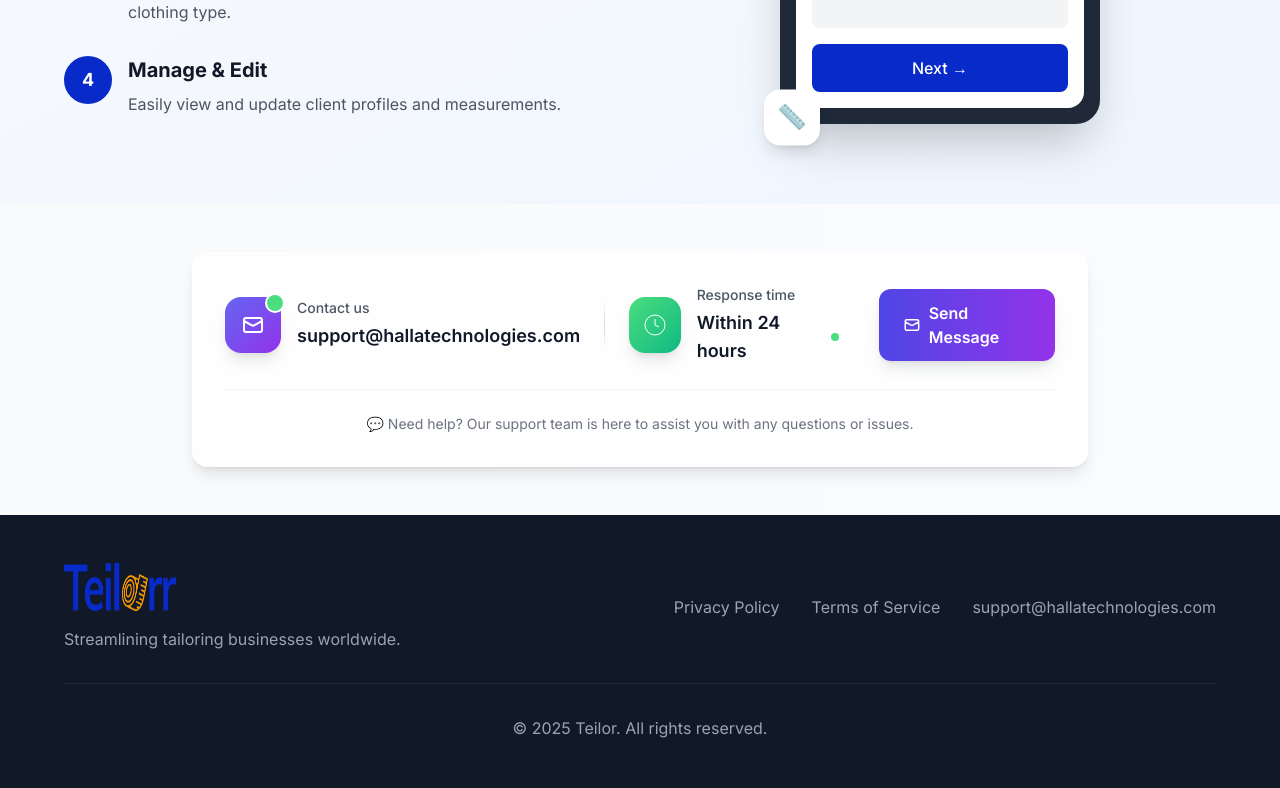
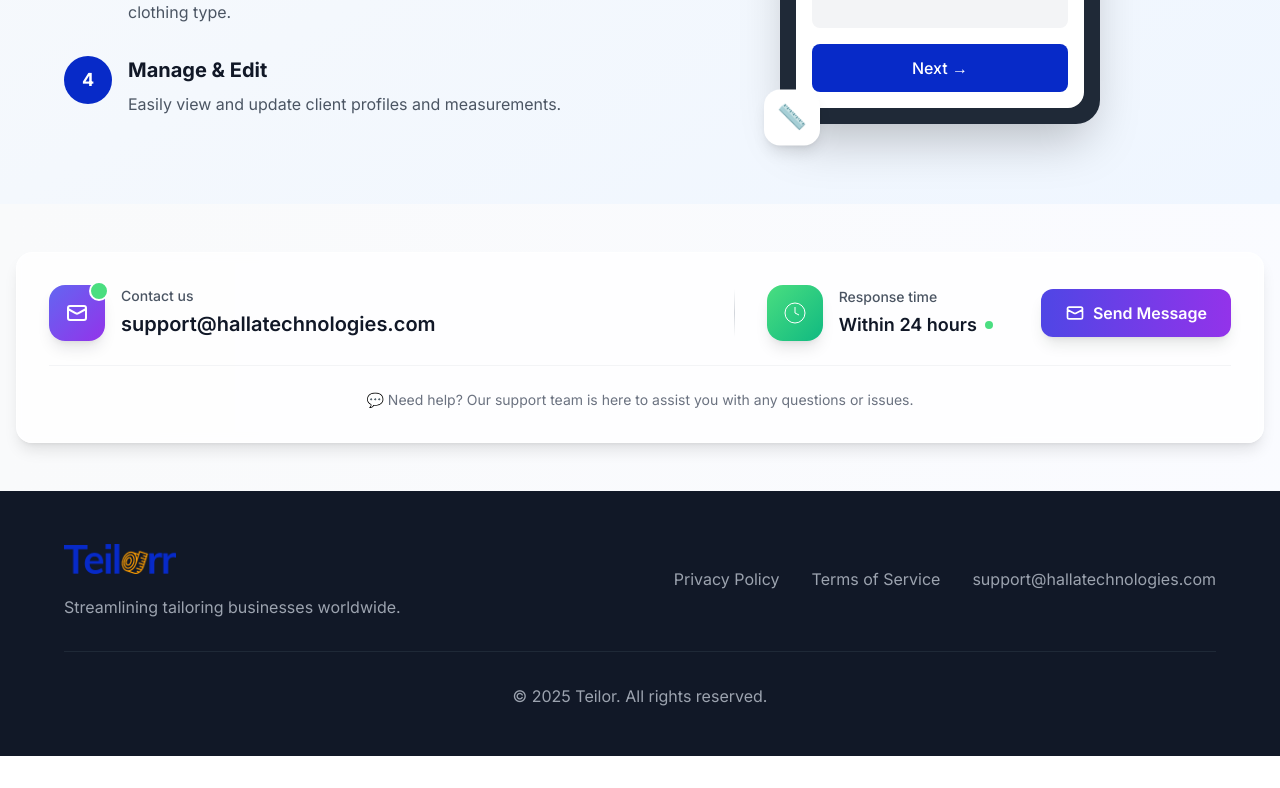
Before and after one commit to Davidigbokwe/teilor, a Next.js app: page / in a window 1280 px wide. Shown: the part 1958-2746 px from the top of the page. After the commit the page ends 2714 px from the top, so only its background shows below. Built offline with nearby package versions, Linux system fonts and the light colour scheme.

Commit message:
Fix contact style

```diff
--- a/components/Layout/Footer.tsx
+++ b/components/Layout/Footer.tsx
@@ -5,7 +5,7 @@ export const Footer = () => {
         <div className="flex flex-col md:flex-row justify-between items-center">
           <div className="mb-6 md:mb-0">
             <div className="flex items-center mb-4">
-              <img src="/Teilor.png" alt="Teilor Logo" className="w-[7rem] h-[3rem]" />
+              <img src="/Teilor.png" alt="Teilor Logo" className="w-24 h-8 md:w-28 md:h-10 object-contain" />
             </div>
             <p className="text-gray-400">Streamlining tailoring businesses worldwide.</p>
           </div>
--- a/components/Layout/Header.tsx
+++ b/components/Layout/Header.tsx
@@ -12,7 +12,7 @@ export const Header = () => {
           transition={{ duration: 0.5 }}
           className="flex items-center"
         >
-          <img src="/Teilor.png" alt="Teilor Logo" className="w-[7rem] h-[3rem]" />
+          <img src="/Teilor.png" alt="Teilor Logo" className="w-28 h-10 md:w-36 md:h-12 object-contain" />
         </motion.div>
 
         {/* Desktop Menu */}
--- a/components/Sections/CTA.tsx
+++ b/components/Sections/CTA.tsx
@@ -3,20 +3,20 @@ import { motion } from 'framer-motion';
 
 export const CTA = () => (
   <section id="contact" className="w-full py-12 px-4 bg-gradient-to-r from-gray-50 to-indigo-50/30">
-    <div className="container mx-auto max-w-4xl">
+    <div className="mx-auto max-w-7xl">
       <motion.div
         initial={{ opacity: 0, y: 20 }}
         animate={{ opacity: 1, y: 0 }}
         transition={{ duration: 0.6 }}
-        className="bg-white/80 backdrop-blur-sm rounded-2xl shadow-lg border border-white/60 p-8"
+        className="bg-white/80 backdrop-blur-sm rounded-2xl shadow-lg border border-white/60 p-6 sm:p-8"
       >
-  <div className="flex flex-col lg:flex-row items-start lg:items-center justify-between gap-6">
+        <div className="flex flex-col lg:flex-row lg:flex-nowrap items-start lg:items-center justify-between gap-6 lg:gap-8">
           {/* Contact Info */}
           <motion.div
             initial={{ opacity: 0, x: -20 }}
             animate={{ opacity: 1, x: 0 }}
             transition={{ duration: 0.6, delay: 0.1 }}
-            className="flex items-center gap-4 w-full lg:w-auto"
+            className="flex flex-col sm:flex-row items-start sm:items-center gap-3 sm:gap-4 w-full lg:flex-1 min-w-0"
           >
             <div className="relative">
               <div className="w-14 h-14 bg-gradient-to-br from-indigo-500 to-purple-600 rounded-2xl flex items-center justify-center shadow-lg">
@@ -27,11 +27,11 @@ export const CTA = () => (
               <div className="absolute -top-1 -right-1 w-5 h-5 bg-green-400 rounded-full border-2 border-white"></div>
             </div>
 
-            <div>
+            <div className="min-w-0">
               <p className="text-sm text-gray-600 font-medium mb-1">Contact us</p>
               <a
                 href="mailto:support@hallatechnologies.com"
-                className="text-lg font-semibold text-gray-900 hover:text-indigo-600 transition-colors duration-200 group"
+                className="text-lg md:text-xl font-semibold text-gray-900 hover:text-indigo-600 transition-colors duration-200 group break-words sm:break-normal min-w-0"
               >
                 support@hallatechnologies.com
                 <span className="block w-0 group-hover:w-full h-0.5 bg-indigo-600 transition-all duration-300"></span>
@@ -47,7 +47,7 @@ export const CTA = () => (
             initial={{ opacity: 0, x: 20 }}
             animate={{ opacity: 1, x: 0 }}
             transition={{ duration: 0.6, delay: 0.2 }}
-            className="flex items-center gap-4 w-full lg:w-auto"
+            className="flex flex-col sm:flex-row items-start sm:items-center gap-3 sm:gap-4 w-full lg:w-auto lg:flex-none"
           >
             <div className="w-14 h-14 bg-gradient-to-br from-green-400 to-emerald-500 rounded-2xl flex items-center justify-center shadow-lg">
               <svg className="w-6 h-6 text-white" fill="none" stroke="currentColor" viewBox="0 0 24 24">
@@ -70,14 +70,13 @@ export const CTA = () => (
             initial={{ opacity: 0, scale: 0.9 }}
             animate={{ opacity: 1, scale: 1 }}
             transition={{ duration: 0.6, delay: 0.3 }}
-            className="w-full lg:w-auto lg:pl-4"
+            className="w-full lg:w-auto lg:flex-none lg:pl-4 flex-shrink-0"
           >
-
             <motion.a
               href="mailto:support@hallatechnologies.com"
               whileHover={{ scale: 1.05 }}
               whileTap={{ scale: 0.95 }}
-              className="inline-flex items-center gap-2 bg-gradient-to-r from-indigo-600 to-purple-600 text-white px-6 py-3 rounded-xl font-semibold shadow-lg hover:shadow-xl transition-all duration-200"
+              className="inline-flex items-center gap-2 bg-gradient-to-r from-indigo-600 to-purple-600 text-white px-6 py-3 rounded-xl font-semibold shadow-lg hover:shadow-xl transition-all duration-200 whitespace-nowrap"
             >
               <svg className="w-5 h-5" fill="none" stroke="currentColor" viewBox="0 0 24 24">
                 <path strokeLinecap="round" strokeLinejoin="round" strokeWidth={2} d="M3 8l7.89 4.26a2 2 0 002.22 0L21 8M5 19h14a2 2 0 002-2V7a2 2 0 00-2-2H5a2 2 0 00-2 2v10a2 2 0 002 2z" />
```
